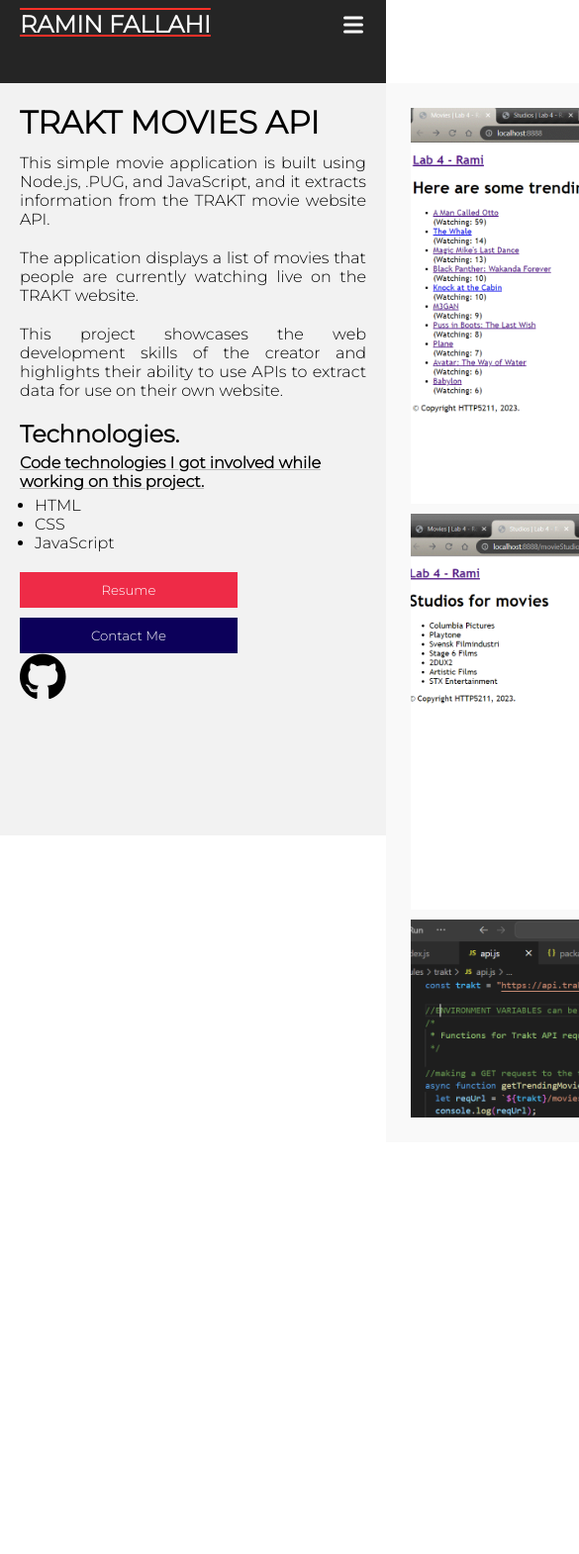
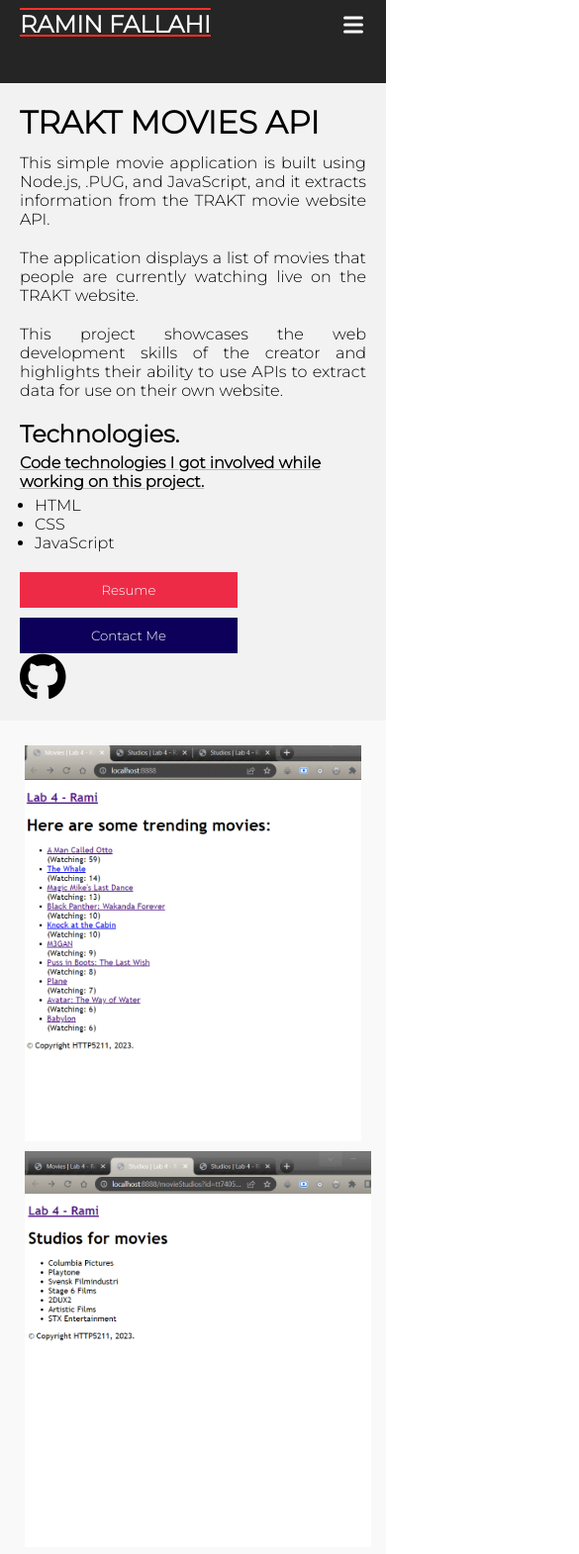
Before and after one commit to RaminFallahi/my-website, a plain HTML site: page index-TRAKT-MOVIES-API.html in a window 390 px wide. Shown: the top 1570 px of the page at 99% size, 585 px wide, since content can reach past the window. Before the commit the page ends 1154 px from the top, so only its background shows below. Drawn offline with Linux system fonts and the light colour scheme.

Commit message:
third-edit-responsiveness fixed

```diff
--- a/styles/style-PHP-TORONTO-TO-GO.css
+++ b/styles/style-PHP-TORONTO-TO-GO.css
@@ -39,3 +39,58 @@
 .container {
   height: 90vh;
 }
+@import "./style.css";
+
+img {
+  width: 100%;
+  /* height: 25%; */
+  object-fit: cover;
+  /* object-position: top right; */
+}
+.right-column {
+  display: flex;
+  flex-wrap: wrap;
+  /* flex-direction: column; */
+}
+.right-column img {
+  flex: 1;
+  margin: 5px;
+  object-fit: cover;
+  object-position: center;
+}
+
+/* .right-column img:nth-child(1) {
+  height: 400px;
+}
+
+.right-column img:nth-child(2) {
+  height: 300px;
+} */
+
+.Technologies {
+  display: flex;
+  padding: 10px 0 20px 0;
+  flex-direction: column;
+}
+h4 {
+  text-decoration: underline #b8b8b8;
+  padding: 5px 0 5px 0;
+}
+.Technologies-ul {
+  padding: 0 0 0 15px;
+}
+.container {
+  height: 100%;
+}
+
+
+@media screen and (max-width: 768px) {
+  .container {
+    flex-direction: column;
+  }
+  .left-column,
+  .right-column {
+    width: 100%;
+    height: 100%;
+  }
+}
--- a/styles/style-TRAKT-MOVIES-API.css
+++ b/styles/style-TRAKT-MOVIES-API.css
@@ -39,3 +39,58 @@
 .container {
   height: 90vh;
 }
+@import "./style.css";
+
+img {
+  width: 100%;
+  /* height: 25%; */
+  object-fit: cover;
+  /* object-position: top right; */
+}
+.right-column {
+  display: flex;
+  flex-wrap: wrap;
+  /* flex-direction: column; */
+}
+.right-column img {
+  flex: 1;
+  margin: 5px;
+  object-fit: cover;
+  object-position: center;
+}
+
+/* .right-column img:nth-child(1) {
+  height: 400px;
+}
+
+.right-column img:nth-child(2) {
+  height: 300px;
+} */
+
+.Technologies {
+  display: flex;
+  padding: 10px 0 20px 0;
+  flex-direction: column;
+}
+h4 {
+  text-decoration: underline #b8b8b8;
+  padding: 5px 0 5px 0;
+}
+.Technologies-ul {
+  padding: 0 0 0 15px;
+}
+.container {
+  height: 100%;
+}
+
+
+@media screen and (max-width: 768px) {
+  .container {
+    flex-direction: column;
+  }
+  .left-column,
+  .right-column {
+    width: 100%;
+    height: 100%;
+  }
+}
--- a/styles/style-mario-and-luigi.css
+++ b/styles/style-mario-and-luigi.css
@@ -21,12 +21,15 @@
 .right-column img:nth-child(1) {
   height: 400px;
 }
+.right-column img:nth-child(2) {
+  height: 400px;
+}
 .Technologies {
   display: flex;
   padding: 10px 0 20px 0;
   flex-direction: column;
 }
-h4{
+h4 {
   text-decoration: underline #b8b8b8;
   padding: 5px 0 5px 0;
 }
@@ -36,3 +39,57 @@
 .container {
   height: 90vh;
 }
+@import "./style.css";
+
+img {
+  width: 100%;
+  /* height: 25%; */
+  object-fit: cover;
+  /* object-position: top right; */
+}
+.right-column {
+  display: flex;
+  flex-wrap: wrap;
+  /* flex-direction: column; */
+}
+.right-column img {
+  flex: 1;
+  margin: 5px;
+  object-fit: cover;
+  object-position: center;
+}
+
+/* .right-column img:nth-child(1) {
+  height: 400px;
+}
+
+.right-column img:nth-child(2) {
+  height: 300px;
+} */
+
+.Technologies {
+  display: flex;
+  padding: 10px 0 20px 0;
+  flex-direction: column;
+}
+h4 {
+  text-decoration: underline #b8b8b8;
+  padding: 5px 0 5px 0;
+}
+.Technologies-ul {
+  padding: 0 0 0 15px;
+}
+.container {
+  height: 100%;
+}
+
+@media screen and (max-width: 768px) {
+  .container {
+    flex-direction: column;
+  }
+  .left-column,
+  .right-column {
+    width: 100%;
+    height: 100%;
+  }
+}
--- a/styles/style-profile-card.css
+++ b/styles/style-profile-card.css
@@ -18,7 +18,7 @@
   padding: 5em 2em 2em 2em;
   position: relative;
   overflow: hidden;
-  height: 100%;
+  height: 90vh;
 }
 
 .menu-btn {
--- a/styles/style-shiraz-cocktailbar.css
+++ b/styles/style-shiraz-cocktailbar.css
@@ -1,35 +1,37 @@
-@import "style.css";
+@import "./style.css";
 
 img {
-  width: 300px;
-  height: 200px;
+  width: 100%;
+  /* height: 25%; */
   object-fit: cover;
-  object-position: top right;
-  /* background-size: cover; */
+  /* object-position: top right; */
 }
 .right-column {
   display: flex;
   flex-wrap: wrap;
+  /* flex-direction: column; */
 }
 .right-column img {
   flex: 1;
   margin: 5px;
   object-fit: cover;
-  object-position: center;
+  object-position: left;
 }
 
-.right-column img:nth-child(1) {
+/* .right-column img:nth-child(1) {
   height: 400px;
 }
+
 .right-column img:nth-child(2) {
-  height: 400px;
-}
+  height: 300px;
+} */
+
 .Technologies {
   display: flex;
   padding: 10px 0 20px 0;
   flex-direction: column;
 }
-h4{
+h4 {
   text-decoration: underline #b8b8b8;
   padding: 5px 0 5px 0;
 }
@@ -37,5 +39,17 @@
   padding: 0 0 0 15px;
 }
 .container {
-  height: 90vh;
+  height: 100%;
 }
+
+
+@media screen and (max-width: 768px) {
+  .container {
+    flex-direction: column;
+  }
+  .left-column,
+  .right-column {
+    width: 100%;
+    height: 100%;
+  }
+}
--- a/styles/style-toronto-libraries-api.css
+++ b/styles/style-toronto-libraries-api.css
@@ -1,14 +1,15 @@
-@import "style.css";
+@import "./style.css";
+
 img {
-  width: 300px;
-  height: 200px;
+  width: 100%;
+  /* height: 25%; */
   object-fit: cover;
-  object-position: top right;
-  /* background-size: cover; */
+  /* object-position: top right; */
 }
 .right-column {
   display: flex;
   flex-wrap: wrap;
+  /* flex-direction: column; */
 }
 .right-column img {
   flex: 1;
@@ -17,18 +18,20 @@
   object-position: center;
 }
 
-.right-column img:nth-child(1) {
+/* .right-column img:nth-child(1) {
   height: 400px;
 }
+
 .right-column img:nth-child(2) {
-  height: 400px;
-}
+  height: 300px;
+} */
+
 .Technologies {
   display: flex;
   padding: 10px 0 20px 0;
   flex-direction: column;
 }
-h4{
+h4 {
   text-decoration: underline #b8b8b8;
   padding: 5px 0 5px 0;
 }
@@ -36,5 +39,17 @@
   padding: 0 0 0 15px;
 }
 .container {
-  height: 90vh;
+  height: 100%;
 }
+
+
+@media screen and (max-width: 768px) {
+  .container {
+    flex-direction: column;
+  }
+  .left-column,
+  .right-column {
+    width: 100%;
+    height: 100%;
+  }
+}
--- a/styles/style-women-life-freedom.css
+++ b/styles/style-women-life-freedom.css
@@ -2,13 +2,14 @@
 
 img {
   width: 100%;
-  height: 25%;
+  /* height: 25%; */
   object-fit: cover;
   /* object-position: top right; */
 }
 .right-column {
   display: flex;
   flex-wrap: wrap;
+  /* flex-direction: column; */
 }
 .right-column img {
   flex: 1;
@@ -17,41 +18,20 @@
   object-position: center;
 }
 
-.right-column img:nth-child(1) {
+/* .right-column img:nth-child(1) {
   height: 400px;
 }
 
 .right-column img:nth-child(2) {
   height: 300px;
-}
+} */
 
-.right-column img:nth-child(3) {
-  height: 300px;
-}
-.right-column img:nth-child(4) {
-  height: 300px;
-}
-.right-column img:nth-child(5) {
-  height: 300px;
-}
-.right-column img:nth-child(6) {
-  height: 300px;
-}
-.right-column img:nth-child(7) {
-  height: 300px;
-}
-.right-column img:nth-child(8) {
-  height: 300px;
-}
-.right-column img:nth-child(9) {
-  height: 300px;
-}
 .Technologies {
   display: flex;
   padding: 10px 0 20px 0;
   flex-direction: column;
 }
-h4{
+h4 {
   text-decoration: underline #b8b8b8;
   padding: 5px 0 5px 0;
 }
@@ -59,5 +39,17 @@
   padding: 0 0 0 15px;
 }
 .container {
-  height: 90vh;
+  height: 100%;
 }
+
+
+@media screen and (max-width: 768px) {
+  .container {
+    flex-direction: column;
+  }
+  .left-column,
+  .right-column {
+    width: 100%;
+    height: 100%;
+  }
+}
--- a/styles/style.css
+++ b/styles/style.css
@@ -12,6 +12,7 @@
   flex-wrap: wrap;
   flex-direction: row;
   justify-content: space-between;
+  height: 90vh;
 }
 a {
   color: white;
@@ -87,7 +88,7 @@
   padding: 20px 20px 20px 20px;
   background-color: #f2f2f2;
   /* margin-bottom: 20px; */
-  height: 90vh;
+  /* height: 10vh; */
 }
 .info-box {
   margin: 0 0 20% 0;
@@ -131,34 +132,19 @@
   /* margin-bottom: 20px; */
   /* height: 80vh; */
 }
-/* .SHIRAZ-COCKTAIL-BAR {
-  width: 100%;
-  object-fit: cover;
-  object-position: top left;
-} */
 
-/* ==============================================================================================
-                                          footer
-================================================================================================= */
-.footer {
-  background-color: #333;
-  color: #fff;
-  padding: 10px 20px;
-  text-align: center;
-  position: fixed;
-  bottom: 0;
-  width: 100%;
-}
 /* ==============================================================================================
                                           RESPONSIVENESS
 ================================================================================================= */
 @media screen and (max-width: 768px) {
   .container {
     flex-direction: column;
+    height: auto;
   }
   .left-column,
   .right-column {
     width: 100%;
+    height: 100%;
   }
 
   .hamburger {
@@ -218,11 +204,8 @@
   .nav-item.fade {
     opacity: 1;
   }
-  /* p {
-    margin-top: 10.5vh;
-    transform: translateY(-50%);
-    text-align: center;
-    font-size: 30px;
-    font-family: Arial;
-  } */
+  .profile-card-info {
+    position: absolute;
+    bottom: 50px; left: 40px;
+  }
 }
```
Also changed, not shown: index.html (+2 -0 lines).
